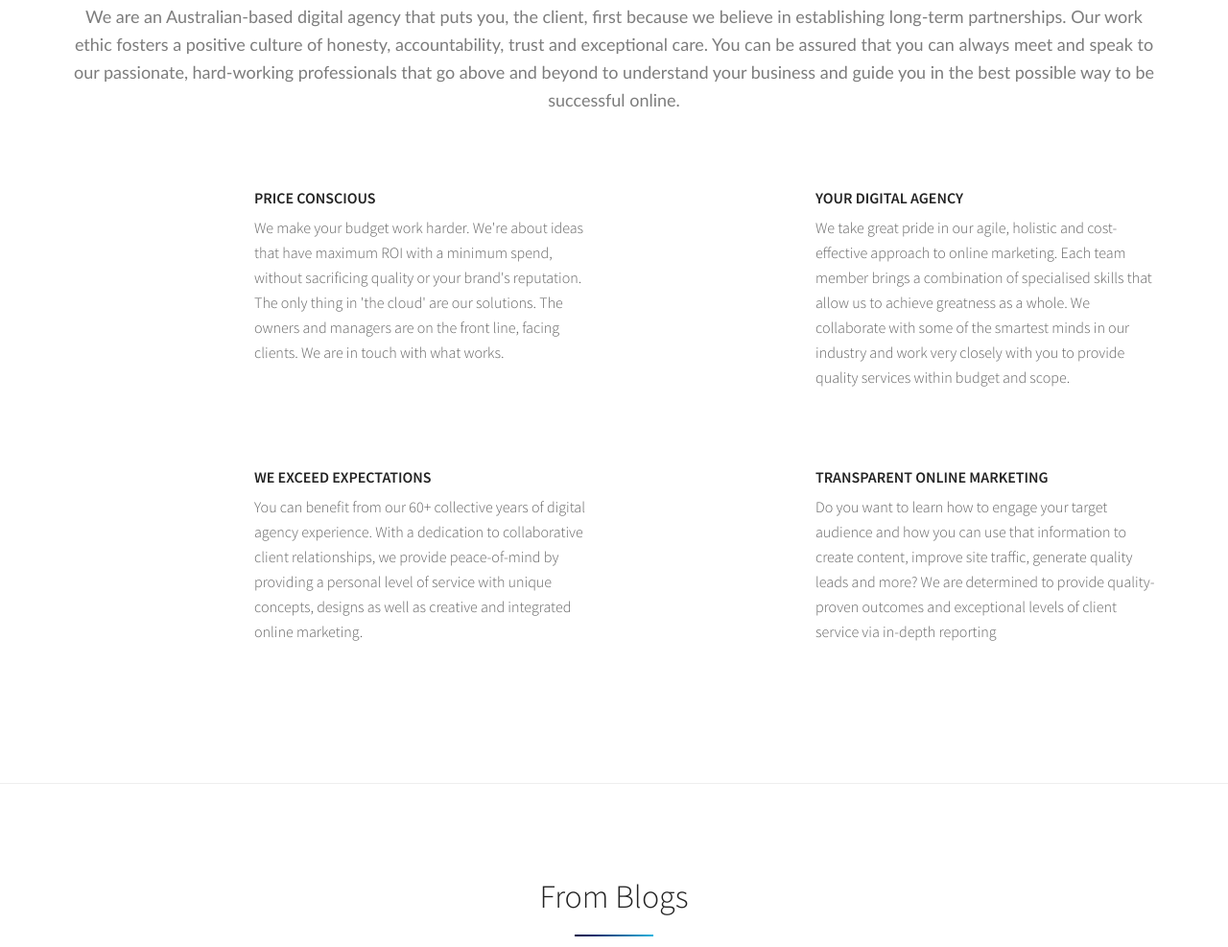
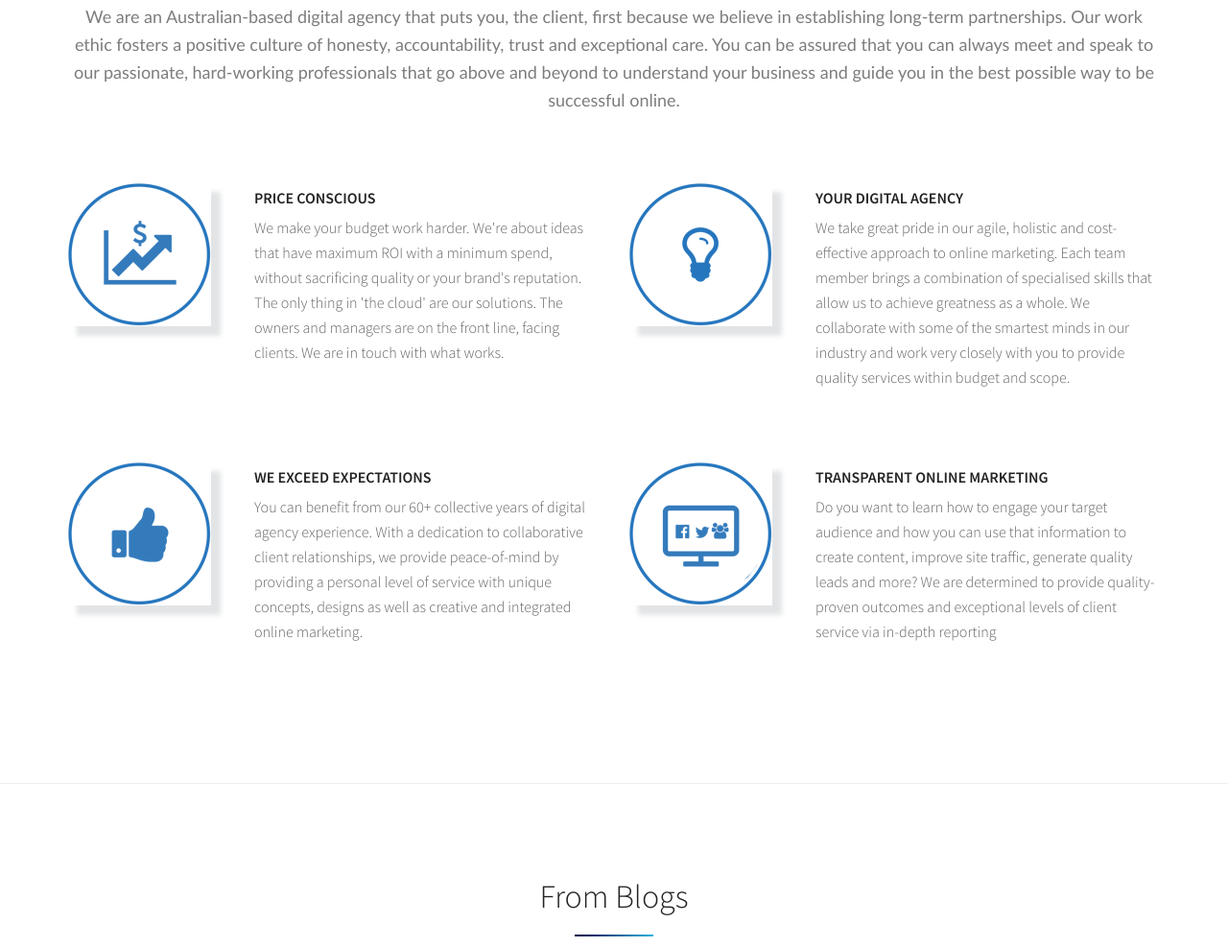
Before and after one commit to narinder-palsingh/nbd, a plain HTML site: page index.html in a window 1280 px wide. Shown: the part 2908-3895 px from the top of the page at 96% size. Drawn offline with Linux system fonts and the light colour scheme.

Commit message:
Update index.html

```diff
--- a/index.html
+++ b/index.html
@@ -363,7 +363,7 @@
 					<div class="col-md-6">
 						<div class="ebook-details copybox row">
 							<div class="col-md-4">
-								<img src="upload/copy_price.png" alt="" class="img-responsive">
+								<img src="images/copy_price.png" alt="" class="img-responsive">
 							</div>
 							<div class="col-md-8">
 								<div class="book-details">
@@ -379,7 +379,7 @@
 					<div class="col-md-6">
 						<div class="ebook-details copybox row">
 							<div class="col-md-4">
-								<img src="upload/copy_digital.png" alt="" class="img-responsive">
+								<img src="images/copy_digital.png" alt="" class="img-responsive">
 							</div>
 							<div class="col-md-8">
 								<div class="book-details">
@@ -395,7 +395,7 @@
 					<div class="col-md-6">
 						<div class="ebook-details copybox row">
 							<div class="col-md-4">
-								<img src="upload/copy_exceed.png" alt="" class="img-responsive">
+								<img src="images/copy_exceed.png" alt="" class="img-responsive">
 							</div>
 							<div class="col-md-8">
 								<div class="book-details">
@@ -411,7 +411,7 @@
 					<div class="col-md-6">
 						<div class="ebook-details copybox row">
 							<div class="col-md-4">
-								<img src="upload/copy_online.png" alt="" class="img-responsive">
+								<img src="images/copy_online.png" alt="" class="img-responsive">
 							</div>
 							<div class="col-md-8">
 								<div class="book-details">
```
